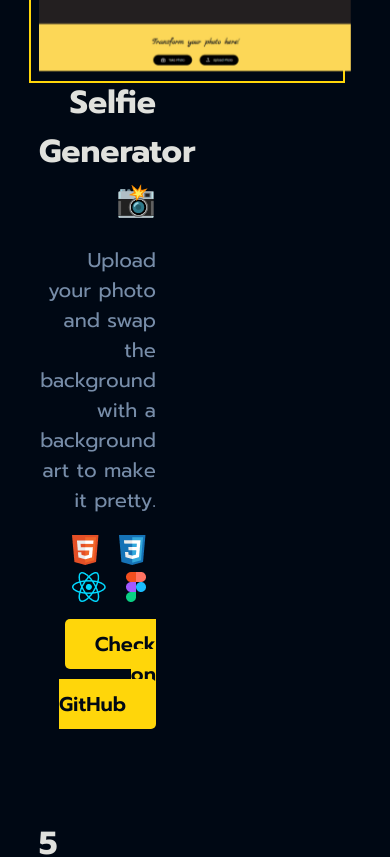
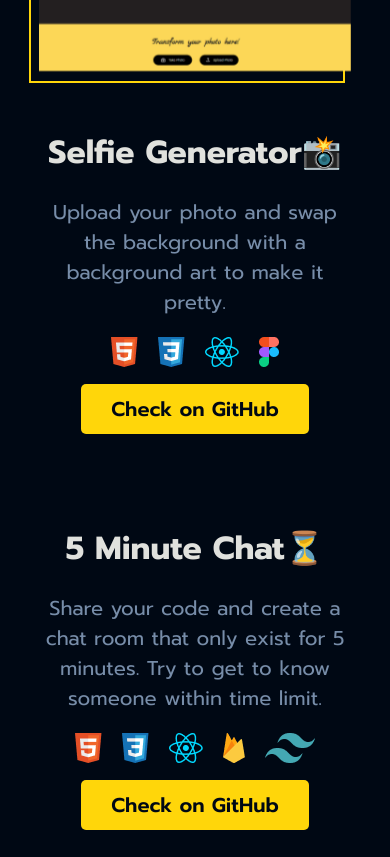
Before and after one commit to YatootaY/my-portfolio, a React (Create React App) app: page / in a window 390 px wide. Shown: the part 1580-2437 px from the top of the page. Built offline with nearby package versions, Linux system fonts and the light colour scheme; a web font is replaced by a local one.

Commit message:
Responsive: Project UI

```diff
--- a/src/Components/toolComponents/ProjectUI.css
+++ b/src/Components/toolComponents/ProjectUI.css
@@ -46,6 +46,8 @@
 
     .ProjectUI{
         flex-wrap: wrap;
+        justify-content: center;
+        gap:50px;
     }
 
 
--- a/src/Components/toolComponents/ProjectUI.js
+++ b/src/Components/toolComponents/ProjectUI.js
@@ -7,25 +7,42 @@ import reactjs from "../../assets/🦆 icon _file type reactjs_.png"
 import figma from "../../assets/Figma (icon — Colour).png"
 import tailwind from "../../assets/🦆 icon _file type tailwind_.png"
 import ImageUI from "./ImageUI";
+import styled from "styled-components";
+
+const RightText = styled.div`
+    text-align:right;
+    width:30vw;
+
+    @media  screen and (max-width: 800px) {
+        text-align:center;
+        width:fit-content;
+    }
+`
+
+const LeftText = styled.div`
+    text-align:left;
+    width:30vw;
+
+    @media  screen and (max-width: 800px) {
+        text-align:center;
+        width:fit-content;
+    }
+`
 
 const ProjectUI = (props) => {
 
 
     const rightTextGenerater = () => {
-        const rightText = {
-            textAlign:"right",
-            width:"30vw"
-        }
 
         return(
-            <div className="textArea" style={rightText}>
+            <RightText className="textArea">
                 <h1 >{props.title}<span>{props.emoji}</span></h1>
                 <p>{props.text}</p>
                 <div className="icons">
                     {textIconGenerator()}
                 </div>
                 <a>Check on GitHub</a>
-            </div>
+            </RightText>
         )
     }
 
@@ -36,14 +53,14 @@ const ProjectUI = (props) => {
         }
 
         return(
-            <div className="textArea" style={leftText}>
+            <LeftText className="textArea">
                 <h1 >{props.title}<span>{props.emoji}</span></h1>
                 <p>{props.text}</p>
                 <div className="icons">
                     {textIconGenerator()}
                 </div>
                 <a>Check on GitHub</a>
-            </div>
+            </LeftText>
         )
     }
 
```
